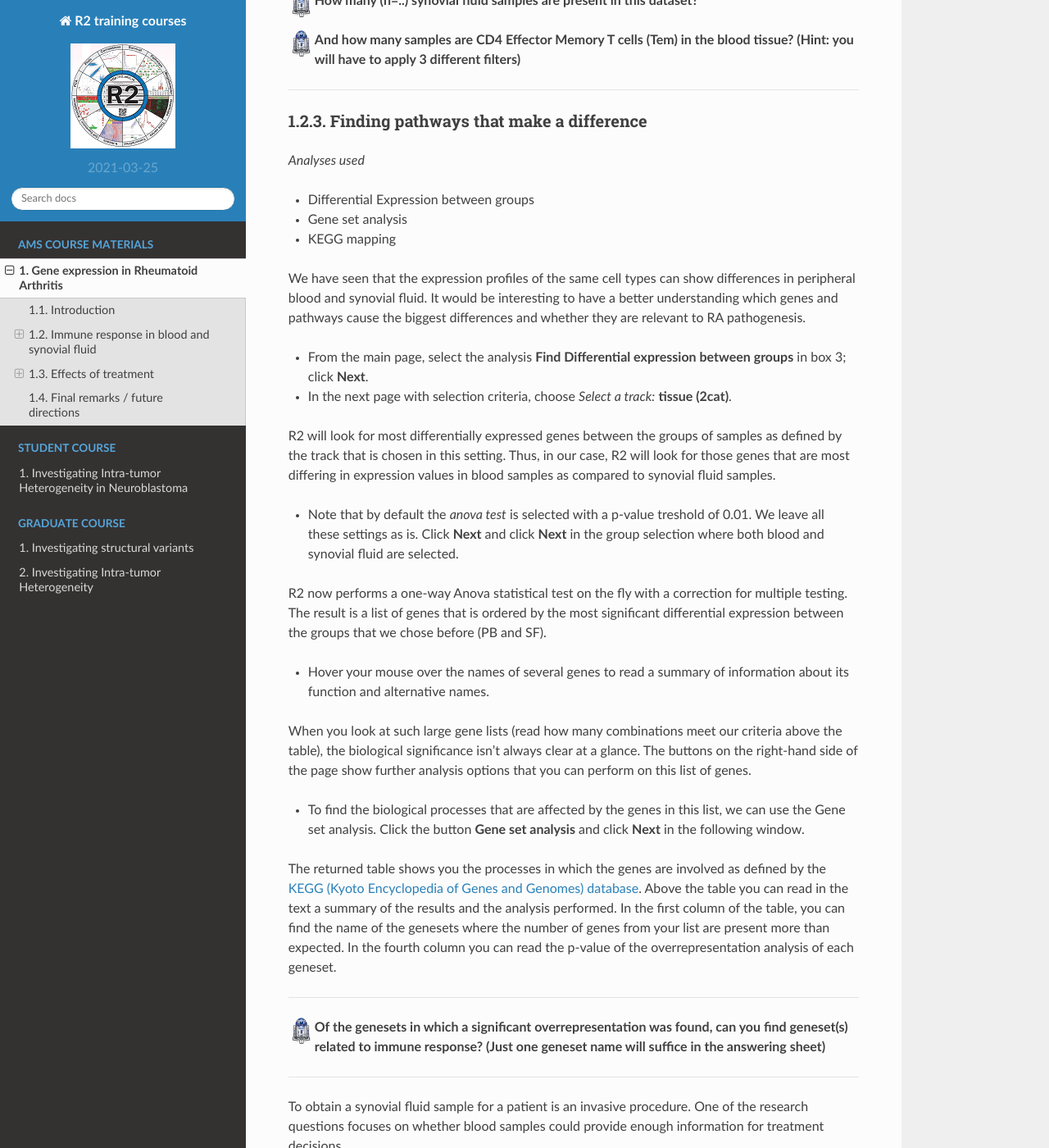
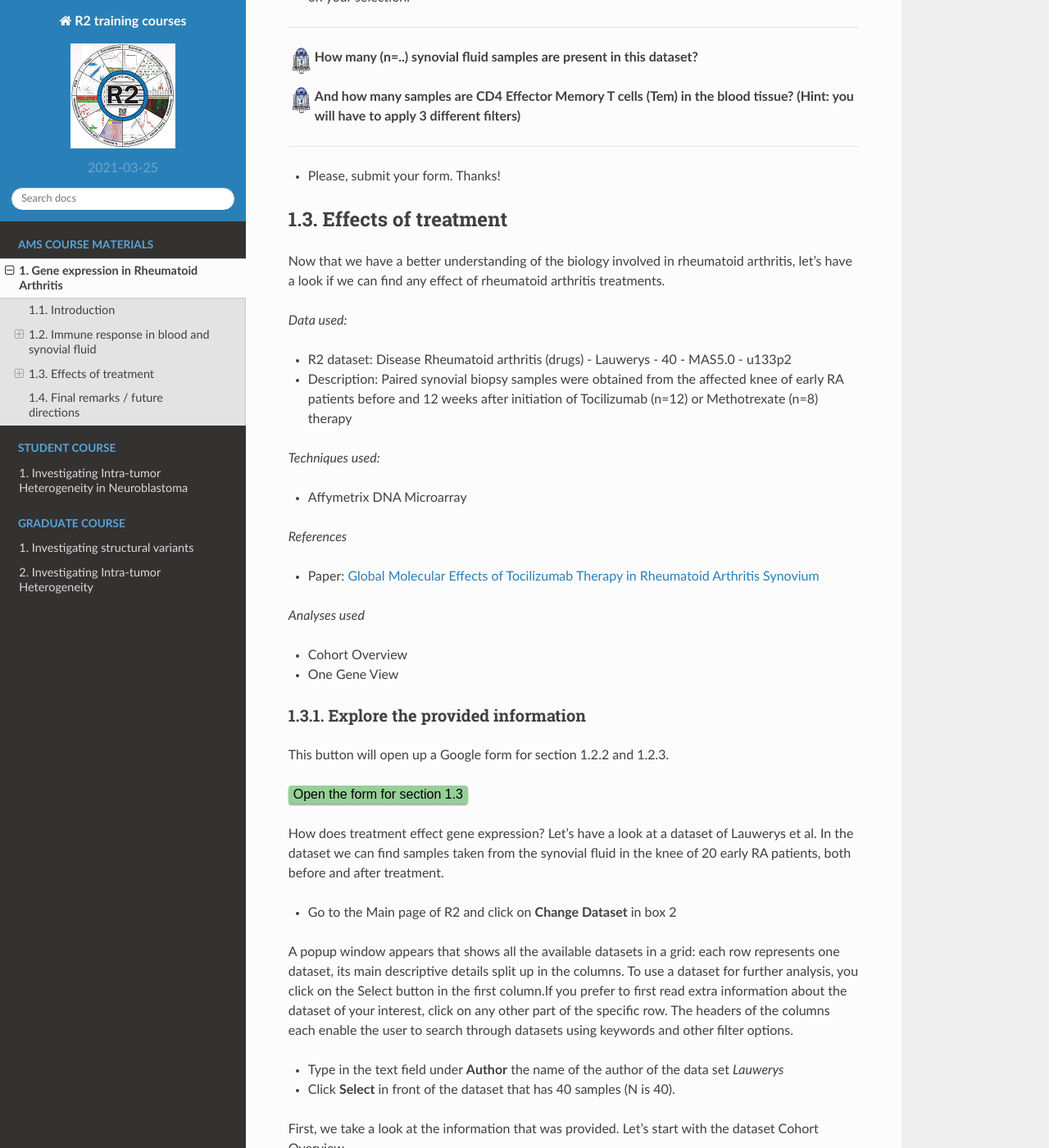
Before and after one commit to antronerds/r2-training-courses, a Sphinx documentation site: the page built from docs/RNA_seq_data_analysis_Using_Rheumatoid_Arthritis_data.md, in a window 1280 px wide and 1400 px high, scrolled down 6055 px. Shown: the whole window at 82% size. Built offline with Sphinx 7.4.7 and the Read the Docs theme 2.0.0, drawn with Linux system fonts in a browser that asks for light colours; pages that are not in the unit, such as notebooks, are missing from menus; some of the changed text lies outside the part shown.

Commit message:
AMS last adaptations button

```diff
--- a/docs/RNA_seq_data_analysis_Using_Rheumatoid_Arthritis_data.md
+++ b/docs/RNA_seq_data_analysis_Using_Rheumatoid_Arthritis_data.md
@@ -139,7 +139,11 @@
 <br>
 This button will open up a Google form for section 1.2.2 and 1.2.3.
 <br>
+<br>
+
  <button class="course googleform" onclick="window.open('https://docs.google.com/forms/d/e/1FAIpQLSezdWy9nyvckg3y0BNMKjbQLiYilykJreThl9_VCUyiYI9lmA/viewform?usp=sf_link','_blank');" type="button">Open the form for section 1.2.2 and 1.2.3</button>
+<br>
+<br>
 
 We have seen before that the samples of a dataset can be annotated with extra annotation, or tracks.
 To get a better overview of the available annotation of a dataset, we can use the tool **Cohort Overview** in R2.
@@ -158,58 +162,12 @@
 
 ---------
 
-
-
-##### Finding pathways that make a difference
-
-*Analyses used*
-* Differential Expression between groups
-* Gene set analysis
-* KEGG mapping
-
-We have seen that the expression profiles of the same cell types can show differences in peripheral blood and synovial fluid. It would be interesting to have a better understanding which genes and pathways cause the biggest differences and whether they are relevant to RA pathogenesis.
-
-* From the main page, select the analysis **Find Differential expression between groups** in box 3; click **Next**.
-* In the next page with selection criteria, choose *Select a track:* **tissue (2cat)**.
-
-R2 will look for most differentially expressed genes between the groups of samples as defined by the track that is chosen in this setting. Thus, in our case, R2 will look for those genes that are most differing in expression values in blood samples as compared to synovial fluid samples.
-* Note that by default the *anova test* is selected with a p-value treshold of 0.01. We leave all these settings as is. Click **Next** and click **Next** in the group selection where both blood and synovial fluid are selected.
-
- R2 now performs a one-way Anova statistical test on the fly with a correction for multiple testing. The result is a list of genes that is ordered by the most significant differential expression between the groups that we chose before (PB and SF).
-
- * Hover your mouse over the names of several genes to read a summary of information about its function and alternative names.
-
-When you look at such large gene lists (read how many combinations meet our criteria above the table), the biological significance isn't always clear at a glance. The buttons on the right-hand side of the page show further analysis options that you can perform on this list of genes.
- *  To find the biological processes that are affected by the genes in this list, we can use the Gene set analysis. Click the button **Gene set analysis** and click **Next** in the following window.
-
- The returned table shows you the processes in which the genes are involved as defined by the <a href="https://www.genome.jp/kegg/" target="_blank">KEGG (Kyoto Encyclopedia of Genes and Genomes) database</a>.  Above the table you can read in the text a summary of the results and the analysis performed.
- In the first column of the table, you can find the name of the genesets where the number of genes from your list are present more than expected. In the fourth column you can read the p-value of the overrepresentation analysis of each geneset.
-
- ---------
-
- ![](_static/images/R2d2_logo.png)**Of the genesets in which a significant overrepresentation was found, can you find geneset(s) related to immune response? (Just one geneset name will suffice in the answering sheet)**
-
-  ---------
-
-  To obtain a synovial fluid sample for a patient is an invasive procedure. One of the research questions focuses on whether blood samples could provide enough information for treatment decisions.
-
- Above the result table, you can read the meaning of the color coding.
-
- ---------
-
-![](_static/images/R2d2_logo.png)**Are most genes higher expressed in synovial fluid or in blood?**
-
- ---------
-
- In the introduction of this document you read the hypothesis of Lee et al. that inflammatory responses in peripheral blood are different from those in the arthritic joint.
- Of course, this simple analysis pipeline does not answer the question whether perepheral blood samples can be used in stead of synovial fluid samples to guide rheumatoid arthritis treatment. We merely have provided an initial insight into the complexity of T cells and some differences between synovial fluid and perepheral blood gene expressions that are involved in immune respone.
-
  * Please, submit your form. Thanks!
 
  Effects of treatment
 ---
 
- Now that we have a better understanding of gene expression of T-cells, let's have a look if we can find any effect of rheumatoid arthritis treatments.
+ Now that we have a better understanding of the biology involved in rheumatoid arthritis, let's have a look if we can find any effect of rheumatoid arthritis treatments.
 
 *Data used:*
 * R2 dataset: Disease Rheumatoid arthritis (drugs) - Lauwerys - 40 - MAS5.0 - u133p2
```
